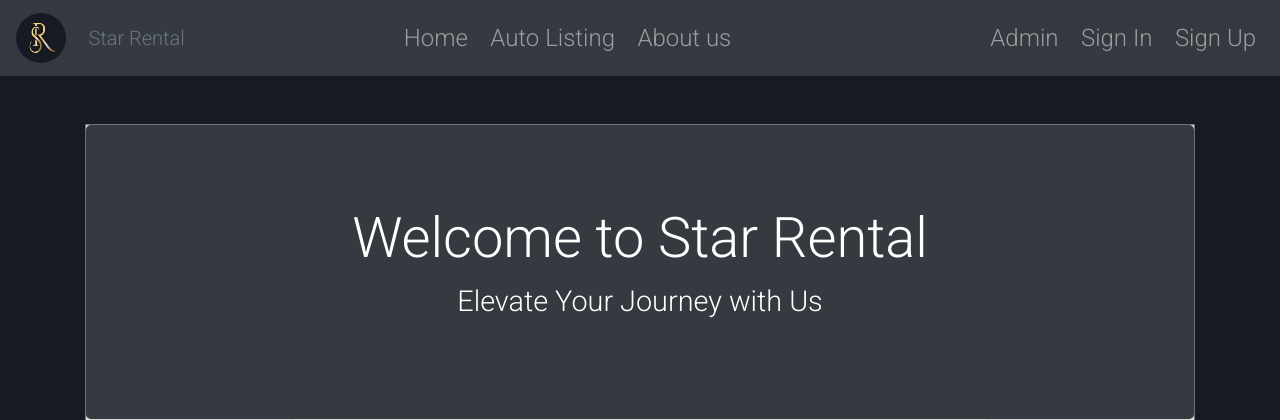
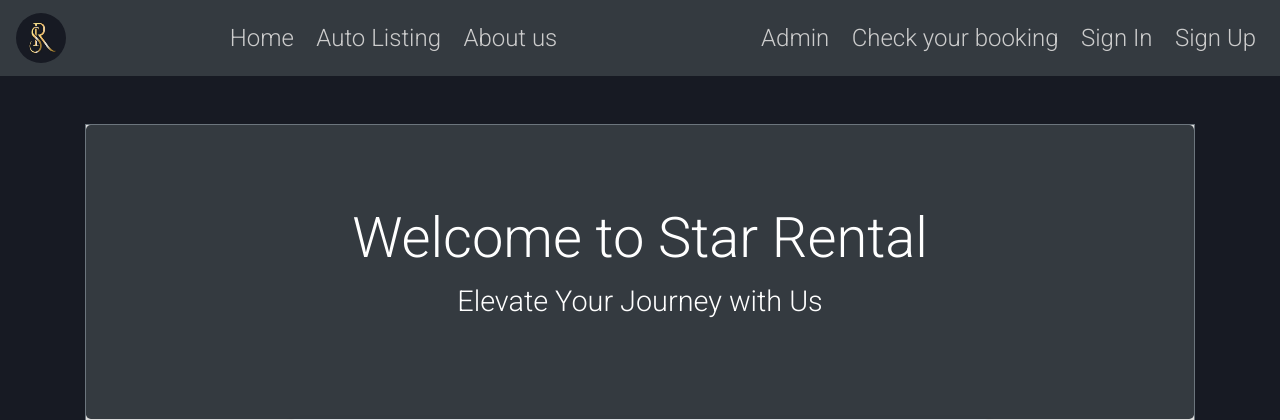
Before and after one commit to TediMihali/StarRentalCode, a Django app: template car_rental_project/rental/templates/about_us.html in a window 1280 px wide. Shown: the top 420 px of the page. Run offline with Django 3.2, Linux system fonts and the light colour scheme; the template is opened without the code that fills it, so the values that code supplies are empty; some libraries are stand-ins or nearby versions.

Commit message:
Fixed some frontend

```diff
--- a/car_rental_project/static/css/base.css
+++ b/car_rental_project/static/css/base.css
@@ -34,7 +34,7 @@ body{
 #nav_link, #admin_button{
     transition: transform 0.3s ease-in-out;
     margin-left:0.5vw;
-
+    color: #CCCCCC;
     &:hover {
         border-radius: 1rem;
         background-color: #171A23;
--- a/car_rental_project/templates/base.html
+++ b/car_rental_project/templates/base.html
@@ -21,8 +21,10 @@
     <div class="d-flex justify-content-between" id="nav_div">
 
         <div class="collapse navbar-collapse" id="navbarNav">
-            <a class="navbar-brand" href={% url "rental:home" %}><img src="{% static 'images/logo.jpeg' %}" alt="Logo" style="border-radius: 50%;" width="50" height="50"></a>
-            <a class="navbar-brand text-secondary" id="nav_link">Star Rental</a>
+            <a class="navbar-brand" href="{% url 'rental:home' %}"><img src="{% static 'images/logo.jpeg' %}" alt="Logo" style="border-radius: 50%;" width="50" height="50"></a>
+            {% if user.is_authenticated %}
+            <a class="nav-link nav_text" id="nav_link"  href="{% url 'rental:home' %}">Welcome, {{ user.username }}</a>
+            {% endif %}
             <button class="navbar-toggler" type="button" data-toggle="collapse" data-target="#navbarNav"
                     aria-controls="navbarNav" aria-expanded="false" aria-label="Toggle navigation">
                 <span class="navbar-toggler-icon"></span>
@@ -54,9 +56,6 @@
                     </li>
                     {% if user.is_authenticated %}
                     <li class="nav-item">
-                        <p class="nav-link nav_text">Welcome, {{user.username}}!</p>
-                    </li>
-                    <li class="nav-item">
                         <a class="nav-link nav_text" href="{% url "rental:bookings" %}" id="nav_link">Your bookings</a>
                     </li>
                     <li class="nav-item">
@@ -64,6 +63,9 @@
                     </li>
 
                     {% else %}
+                    <li class="nav-item">
+                        <a class="nav-link nav_text" href="#" id="nav_link">Check your booking</a>
+                    </li>
                     <li class="nav-item">
                         <a class="nav-link nav_text" href={% url "accounts:signin" %} id="nav_link">Sign In</a>
                     </li>
```
Also changed, not shown: car_rental_project/db.sqlite3.
